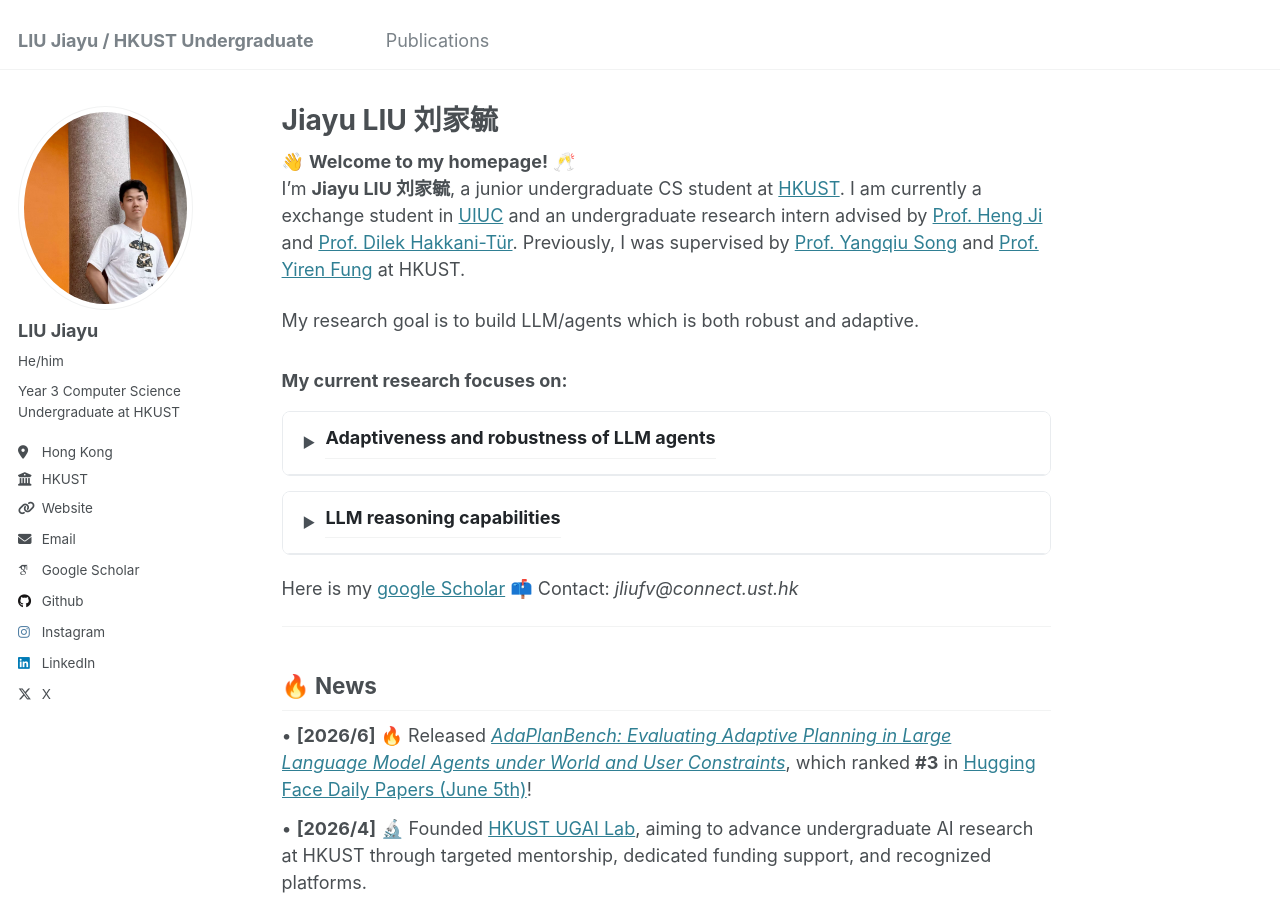
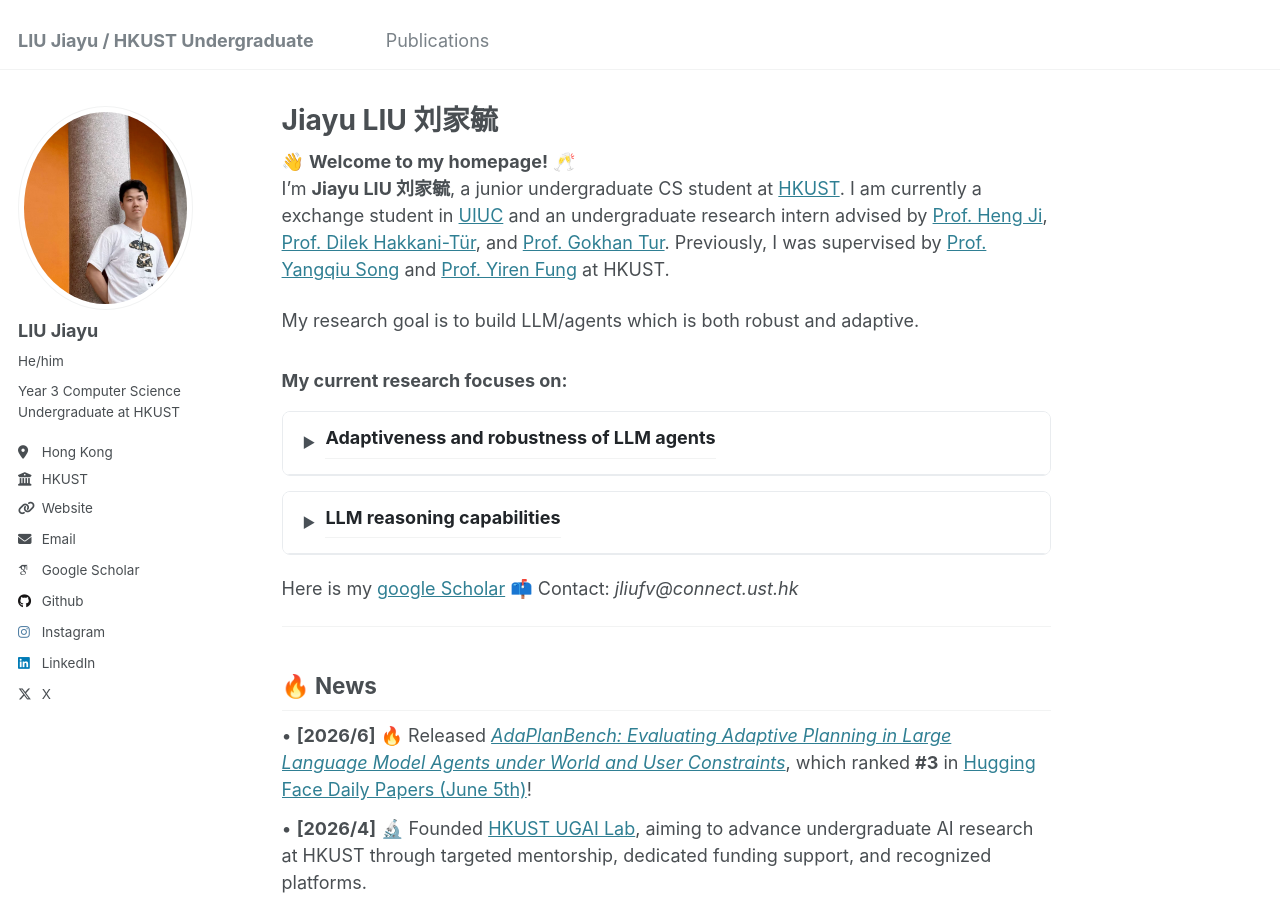
Before and after one commit to JiayuJeff/JiayuJeff.github.io, a Jekyll site: the page built from _pages/about.md, in a window 1280 px wide and 900 px high. Built offline with Jekyll 4.4.1, drawn with Linux system fonts in a browser that asks for light colours; some web fonts are replaced.

Commit message:
Add Prof. Gokhan Tur as advisor

```diff
--- a/_pages/about.md
+++ b/_pages/about.md
@@ -9,7 +9,7 @@ redirect_from:
 ---
 
 👋 **Welcome to my homepage!** 🥂
-I’m **Jiayu LIU 刘家毓**, a junior undergraduate CS student at [HKUST](https://hkust.edu.hk/). I am currently a exchange student in [UIUC](https://illinois.edu/) and an undergraduate research intern advised by [Prof. Heng Ji](https://blender.cs.illinois.edu/hengji.html) and [Prof. Dilek Hakkani-Tür](https://siebelschool.illinois.edu/about/people/all-faculty/dilek). Previously, I was supervised by [Prof. Yangqiu Song](https://www.cse.ust.hk/~yqsong/) and [Prof. Yiren Fung](https://mayrfung.github.io/) at HKUST.
+I’m **Jiayu LIU 刘家毓**, a junior undergraduate CS student at [HKUST](https://hkust.edu.hk/). I am currently a exchange student in [UIUC](https://illinois.edu/) and an undergraduate research intern advised by [Prof. Heng Ji](https://blender.cs.illinois.edu/hengji.html), [Prof. Dilek Hakkani-Tür](https://siebelschool.illinois.edu/about/people/all-faculty/dilek), and [Prof. Gokhan Tur](https://siebelschool.illinois.edu/about/people/faculty/gokhan). Previously, I was supervised by [Prof. Yangqiu Song](https://www.cse.ust.hk/~yqsong/) and [Prof. Yiren Fung](https://mayrfung.github.io/) at HKUST.
 
 My research goal is to build LLM/agents which is both robust and adaptive.
 
```
